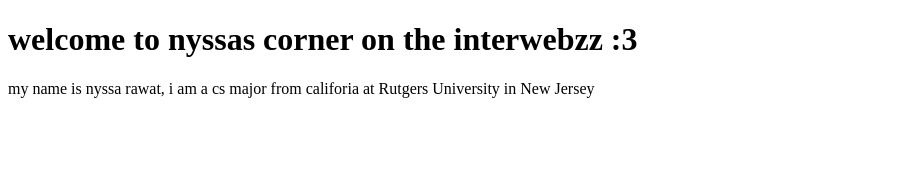
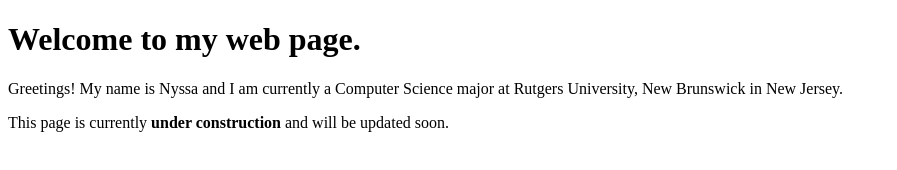
Before and after one commit to nyssarawat/nyssarawat.github.io, a plain HTML site: page index.html in a window 1280 px wide. Shown: the whole page, without its empty margins (0-897 px from the left). Drawn offline with Linux system fonts and the light colour scheme.

Commit message:
html update
- updated intro, showed update pending message

```diff
--- a/index.html
+++ b/index.html
@@ -4,11 +4,12 @@
     <meta charset="UTF-8">
     <meta name="viewport" content="width=device-width, initial-scale=1.0">
     <meta http-equiv="X-UA-Compatible" content="ie=edge">
-    <title>Nyssa Rawat <3</title>
+    <title>Nyssa Rawat</title>
     <link rel="stylesheet" href="styles.css">
   </head>
   <body>
-	<h1>welcome to nyssas corner on the interwebzz :3</h1>
-	<p>my name is nyssa rawat, i am a cs major from califoria at Rutgers University in New Jersey</p>
+	<h1>Welcome to my web page.</h1>
+	<p>Greetings! My name is Nyssa and I am currently a Computer Science major at Rutgers University, New Brunswick in New Jersey.</p>
+	<p>This page is currently <b>under construction</b> and will be updated soon.</p>
   </body>
 </html>
```
